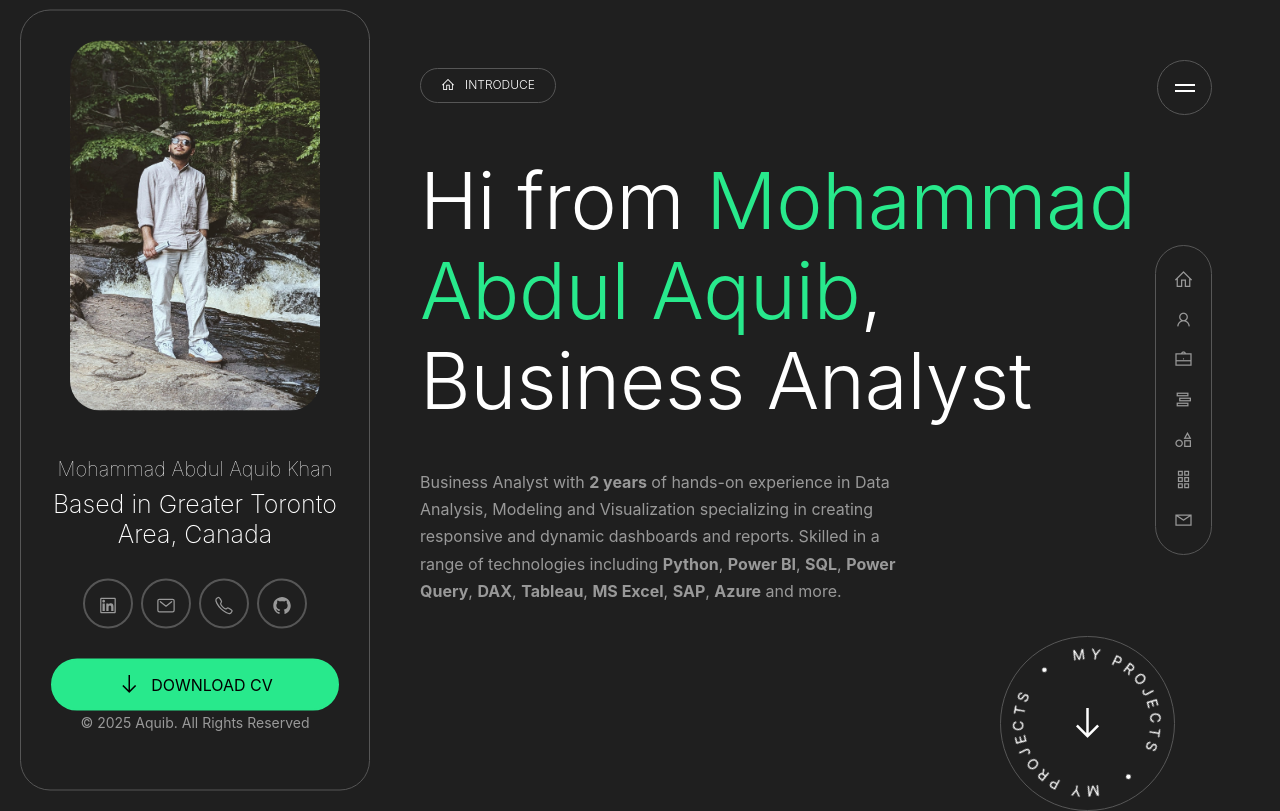
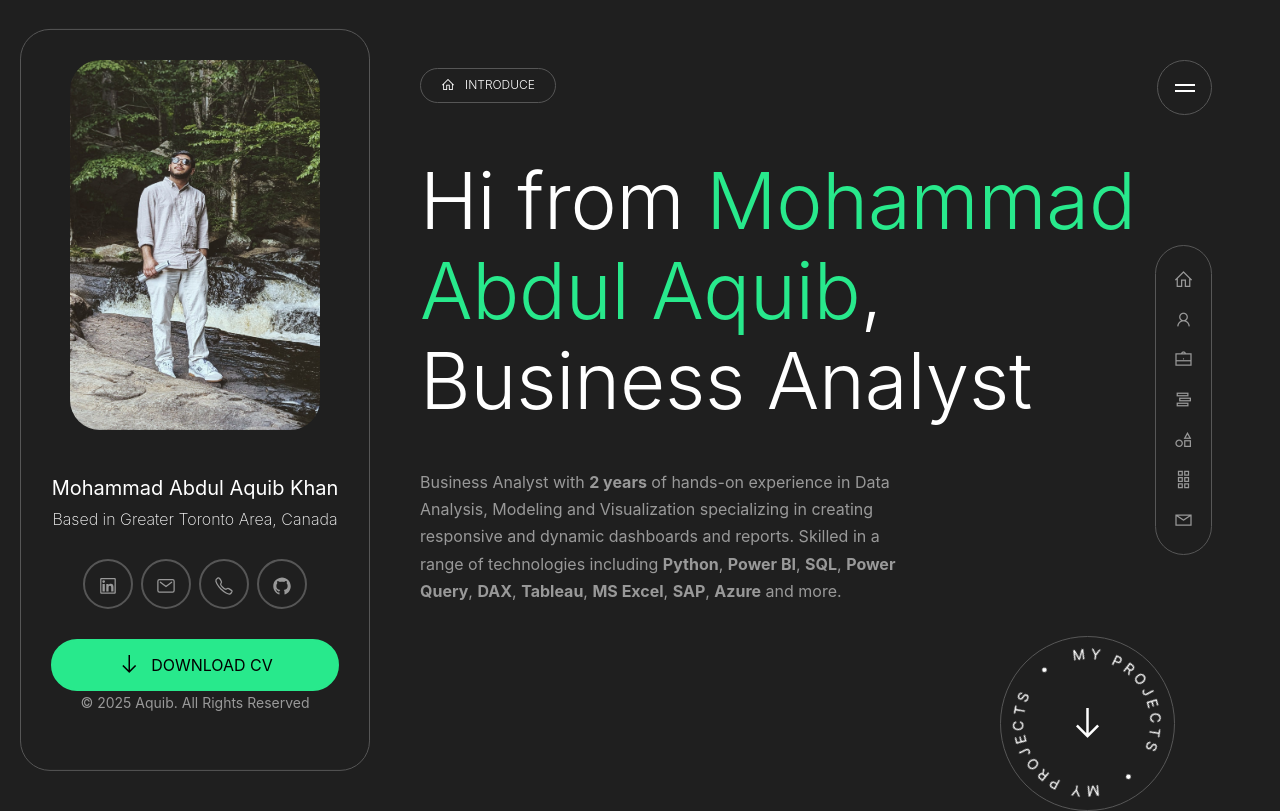
Before and after one commit to MAAQUIB04/Next-portfolio, a Next.js app: page / in a window 1280 px wide. Shown: the top 811 px of the page. Built offline with nearby package versions, Linux system fonts and the light colour scheme.

Commit message:
Update style

```diff
--- a/component/HireMe.jsx
+++ b/component/HireMe.jsx
@@ -12,8 +12,8 @@ function HireMe() {
         <span className="designation">Business Analyst</span>
       </div> */}
       <img className="me" src="assets/images/AquibProfile.jpeg" alt="Me" height={370} width={250} />
-      <h4 className="me">Mohammad Abdul Aquib Khan</h4>
-      <h2 className="address">Based in Greater Toronto Area, Canada</h2>
+      <h2 className="me">Mohammad Abdul Aquib Khan</h2>
+      <h4 className="address">Based in Greater Toronto Area, Canada</h4>
       <ul className="social-profile d-flex align-items-center flex-wrap justify-content-center">
         <li>
           <a
--- a/public/assets/css/style.css
+++ b/public/assets/css/style.css
@@ -782,18 +782,22 @@ main.drake-main {
     font-weight: 400;
 }
 
+.left-sidebar h2 {
+    font-size: 20px;
+    color: #fff;
+    text-align: center;
+    font-weight: 400;
+}
+
 .left-sidebar h4 {
-    font-size: 20px;
-    color: #fff;
-    text-align: center;
-    font-weight: 100;
-}
-
-.left-sidebar h2 {
-    font-size: 25px;
+    font-size: 16px;
     color: #fff;
     text-align: center;
     font-weight: 200;
+}
+
+.left-sidebar .me {
+    margin-bottom: 10px;
 }
 
 .left-sidebar .address {
```
